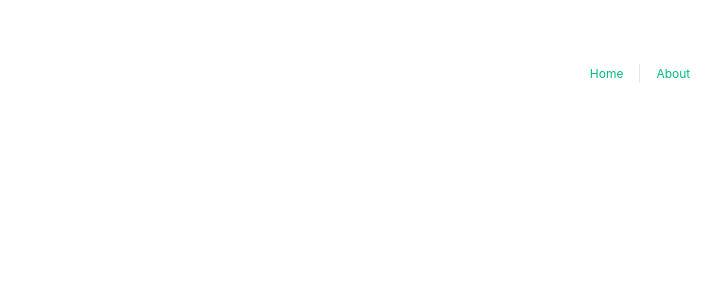
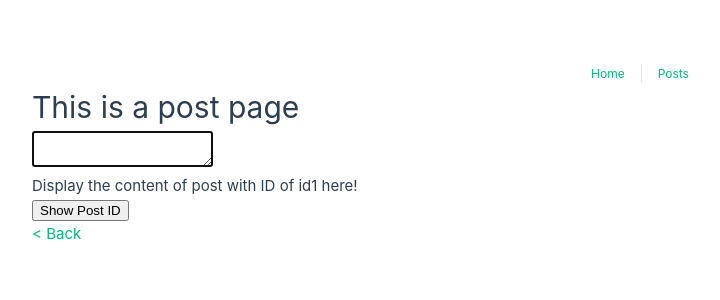
Before and after one commit to KarlHeitmann/ejercicicios_vuejs, a Vue app: page /postDetail/id1 in a window 1280 px wide. Before the commit this address had no page. Shown: the top 300 px of the page, without its empty margins (0-720 px from the left). Built offline with nearby package versions, Linux system fonts and the light colour scheme.

Commit message:
agregado PostDetailView y PostsView

```diff
--- a/src/App.vue
+++ b/src/App.vue
@@ -1,7 +1,7 @@
 <template>
   <nav>
     <RouterLink to="/">Home</RouterLink>
-    <RouterLink to="/about">About</RouterLink>
+    <RouterLink to="/posts">Posts</RouterLink>
   </nav>
 
   <RouterView />
--- a/src/router/index.js
+++ b/src/router/index.js
@@ -10,12 +10,14 @@ const router = createRouter({
       component: HomeView
     },
     {
-      path: '/about',
-      name: 'about',
-      // route level code-splitting
-      // this generates a separate chunk (About.[hash].js) for this route
-      // which is lazy-loaded when the route is visited.
-      component: () => import('../views/AboutView.vue')
+      path: '/posts',
+      name: 'posts',
+      component: () => import('../views/PostsView.vue')
+    },
+    {
+      path: '/postDetail/:id',
+      name: 'postDetail',
+      component: () => import('../views/PostDetailView.vue')
     }
   ]
 })
--- a/src/views/AboutView.vue
+++ /dev/null
@@ -1,14 +0,0 @@
-<template>
-  <div class="about">
-    <h1>About</h1>
-    <textarea v-autofocus/>
-  </div>
-</template>
-
-<script setup>
-/*
-  imports
-*/
-  import { vAutofocus } from '@/directives/vAutofocus'
-
-</script>
--- /dev/null
+++ b/src/views/PostDetailView.vue
@@ -0,0 +1,27 @@
+<template>
+  <div class="post-detail">
+    <h1>This is a post page</h1>
+    <textarea v-autofocus/>
+    <p>Display the content of post with ID of {{ $route.params.id }} here!</p>
+    <div>
+      <button @click="showPostId">Show Post ID</button>
+    </div>
+    <p><RouterLink to="/posts">&lt; Back </RouterLink></p>
+  </div>
+</template>
+
+<script setup>
+/*
+  imports
+*/
+  import { vAutofocus } from '@/directives/vAutofocus'
+  import { useRoute } from 'vue-router'
+
+  const route = useRoute() // route equivalente a this.$route
+
+  const showPostId = () => {
+    console.log("showPostId")
+    alert(`The ID of this post is: ${ route.params.id }`)
+  }
+
+</script>
--- /dev/null
+++ b/src/views/PostsView.vue
@@ -0,0 +1,30 @@
+<template>
+  <div class="posts">
+    <h1>Posts</h1>
+    <ul>
+      <li>
+        <RouterLink to="/postDetail/id1">Post1</RouterLink>
+      </li>
+      <li>
+        <RouterLink to="/postDetail/id2">Post2</RouterLink>
+      </li>
+      <li>
+        <RouterLink to="/postDetail/id3">Post3</RouterLink>
+      </li>
+    </ul>
+  </div>
+</template>
+
+<script setup>
+/*
+  imports
+*/
+  import { vAutofocus } from '@/directives/vAutofocus'
+
+</script>
+
+<style scoped>
+ul {
+  margin-bottom: 30px
+}
+</style>
```
